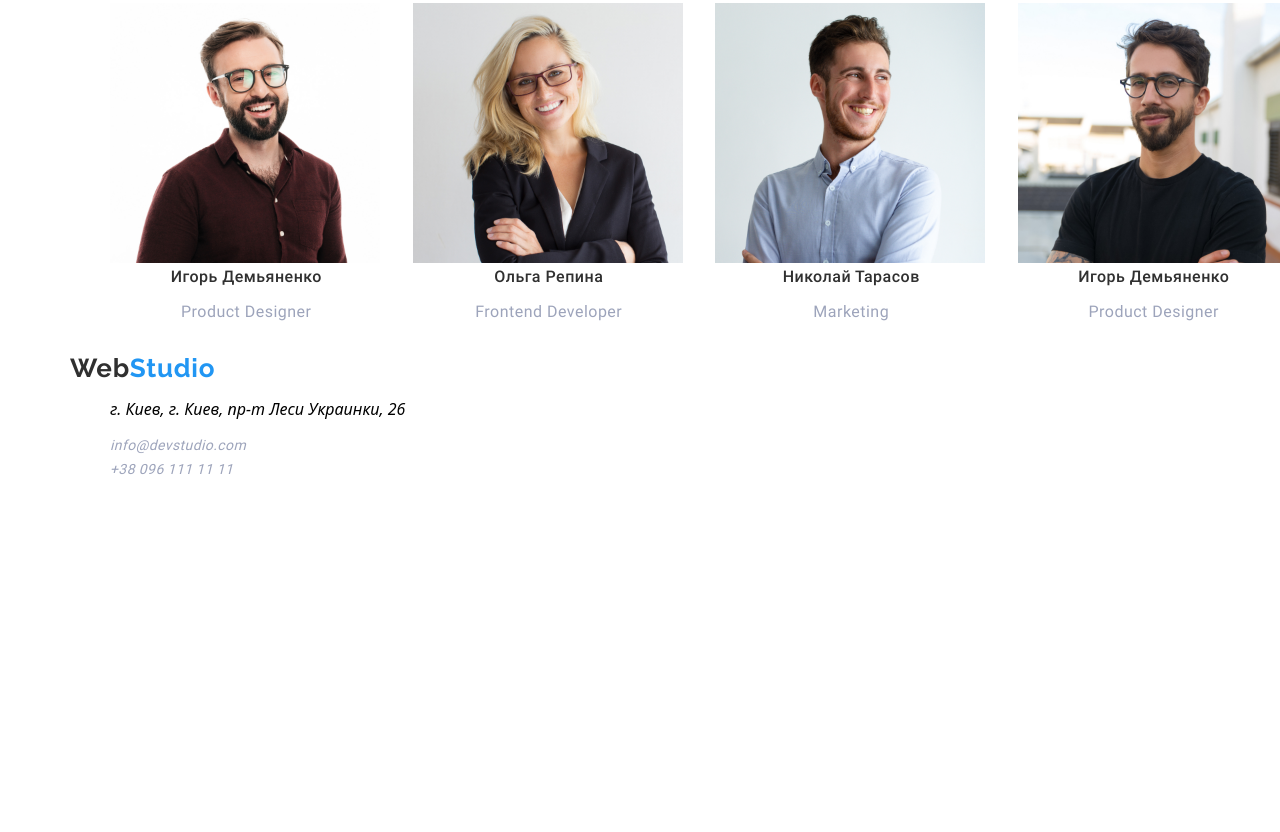
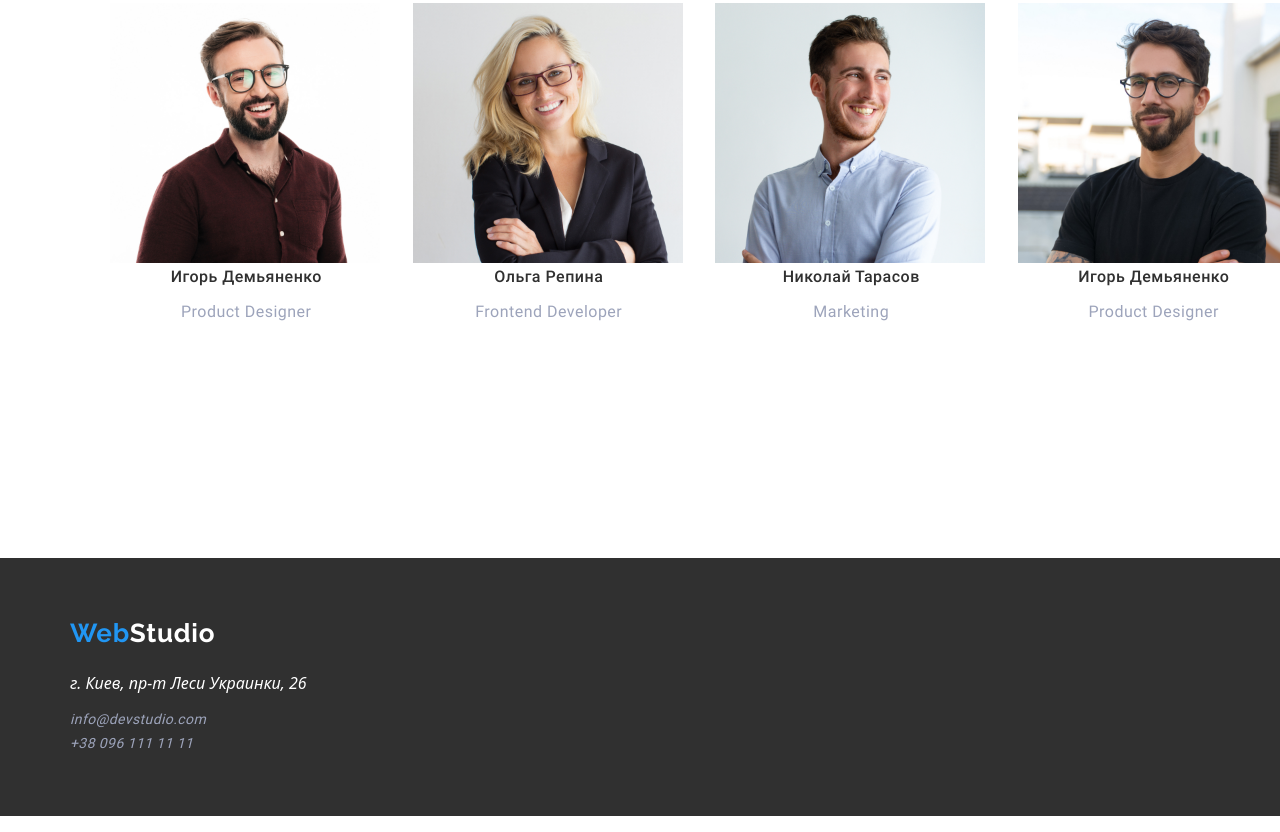
Before and after one commit to RomanSokurenko/goit-markup-hw-03, a plain HTML site: page index.html in a window 1280 px wide. Shown: the part 1803-2635 px from the top of the page. Before the commit the page ends 2301 px from the top, so only its background shows below. Drawn offline with nearby package versions, Linux system fonts and the light colour scheme.

Commit message:
СТУДИЯ ГОТОВА пОВТОРНО

```diff
--- a/css/styles.css
+++ b/css/styles.css
@@ -145,7 +145,7 @@ font-weight: 700;
 font-size: 26px;
 line-height:1.19;
 letter-spacing: 0.03em;
-color: var(--accent-cl)
+color: var(--black)
 }
 
 .logo-web{
@@ -154,7 +154,7 @@ font-weight: 700;
 font-size: 26px;
 line-height:1.19;
 letter-spacing: 0.03em;
-color: var(--black)
+color: var(--accent-cl)
 }
 
 .section-hero{
@@ -298,6 +298,7 @@ color:var(--black);
  margin-left: 30px;
   margin-top: 30px;
   flex-basis: calc(100% / 4 - 30px);
+  margin-bottom: 205px;
 }
 
 
@@ -351,9 +352,37 @@ letter-spacing: 0.03em;
 color: var(--gray);
 }
 
+.footer{
+  background-color: var(--black);
+}
+.footer-logo{
+  background-color: var(--button);
+}
+.footer .logo{
+  color: var(--button);
+margin-top: 60px;
+  display: inline-block;
+}
 
+.address-map{
+  margin-top: 20px;
+  display: inline-block;
 
+}
+.address{
+  padding: 0px;
+   margin-top: 20px;
+   color: var(--button);
+}
+.connection{
+  padding: 0px;
+   margin-top:9px;
+}
+.connection .tel{
+  padding-bottom: 60px;
+  display: inline-block;
 
+}
 
 
 .tel{
--- a/index.html
+++ b/index.html
@@ -121,18 +121,20 @@
             </div>
         </section>
     </main>
-    <footer>
+    <footer class="footer">
         <div class="container">
-        <a class="logo" href="index.html"><span class="logo-web">Web</span>Studio</a>
+        <a class="logo" href="index.html"><span class="logo-web ">Web</span>Studio</a>
         <address>
-            <ul>
+            <ul class="address" >
                 <li>
-                    <a class="map address-map link" href="https://goo.gl/maps/XinnHZAmT8YxiQ3q6" target="_blank" rel="noopener noreferer"  >г. Киев,
+
+                    <a class="map address-map link" href="https://goo.gl/maps/XinnHZAmT8YxiQ3q6" target="_blank" rel="noopener noreferer"  >
                     <a href="https://goo.gl/maps/XinnHZAmT8YxiQ3q6" target="_blank" rel="noopener noreferer" class="link" >г. Киев,
                         пр-т Леси Украинки, 26</a>
+
                 </li>
             </ul>
-            <ul>
+            <ul class="connection">
                 <li><a href="mailto:info@devstudio.com" class="mail" >info@devstudio.com</a></li>
                 <li><a href="tel:+380961111111" class="tel" >+38 096 111 11 11</a></li>
             </ul>
```
